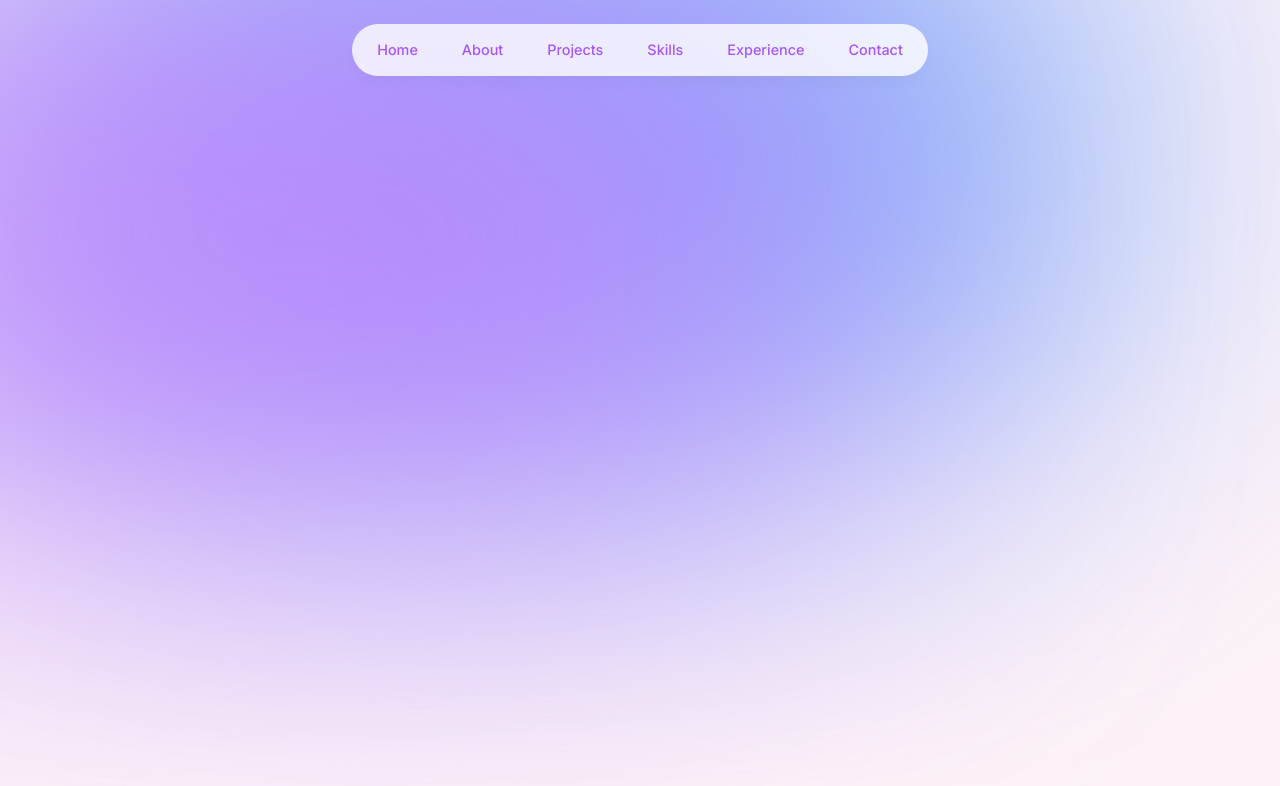
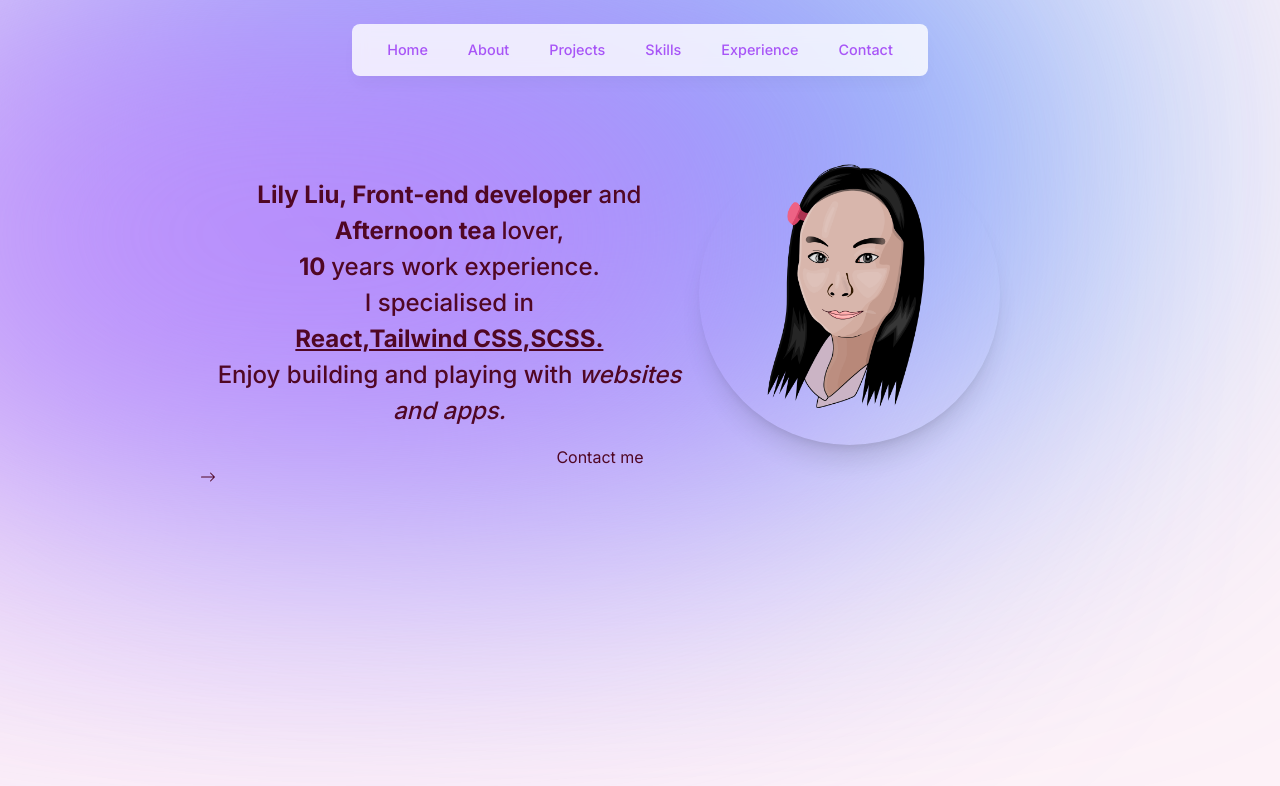
Before and after one commit to LilycLiu/Portfolio, a Next.js app: page / in a window 1280 px wide. Shown: the top 786 px of the page. Built offline with nearby package versions, Linux system fonts and the light colour scheme.

Commit message:
Add introduction and header

```diff
--- a/app/layout.tsx
+++ b/app/layout.tsx
@@ -17,12 +17,13 @@ export default function RootLayout({
   return (
     <html lang="en">
       <body className={`${inter.className}
-       bg-pink-50 text-pink-950 relative h-[5000px]`}
+       bg-pink-50 text-pink-950 relative h-[5000px] pt-28 pr-20 sm:pt-36`}
        >
         <div className="bg-blue-400 absolute top-[-6rem] -z-10 right-[11rem] h-[31.25rem] w-[31.25rem] rounded-full blur-[10rem] sm:w-[68.75rem]"></div>
         <div className="bg-purple-400 absolute top-[-1rem] -z-10 left-[-35rem] h-[31.25rem] w-[50rem] rounded-full blur-[10rem] sm:w-[68.75rem] md:left-[-33rem] lg:left-[-28rem] xl:left-[-15rem] 2xl:left-[-5rem]"></div>
 
         <Header />
+
         {children}
         </body>
     </html>
--- a/app/page.tsx
+++ b/app/page.tsx
@@ -1,7 +1,9 @@
+import Introduction from "@/components/introduction";
+
 export default function Home() {
   return (
-    <main className="">
-
+    <main className="flex flex-col items-center px-4">
+      <Introduction />
     </main>
   )
 }
--- a/components/header.tsx
+++ b/components/header.tsx
@@ -8,13 +8,13 @@ import Link from 'next/link';
 export default function Header() {
   return (
     <header className='z-[999] relative'>
-        <motion.div className='fixed top-0 left-1/2 -translate-x-1/2 h-[4.5rem] w-full rounded-none border-white border-opacity-40 bg-white bg-opacity-80 shadow-lg shadow-black/[0.03] backdrop-blur-[0.5rem] sm:top-6 sm:h-[3.25rem] sm:w-[36rem] sm:rounded-full'
+        <motion.div className='fixed top-0 left-1/2 -translate-x-1/2 h-[4.5rem] width-full; rounded-full border-white border-opacity-40 bg-white bg-opacity-80 shadow-lg shadow-black/[0.03] backdrop-blur-[0.5rem] sm:top-6 sm:h-[3.25rem] sm:w-[36rem] sm:rounded-lg'
             initial={{ y: -100, x: "-50%", opacity: 0 }}
             animate={{ y: 0, x: "-50%", opacity: 1 }}
         ></motion.div>
 
         <nav className='flex fixed top-[0.15rem] left-1/2 h-12 -translate-x-1/2 py-2 sm:top-[1.7rem] sm:h-[initial] sm:py-0'>
-            <ul className='flex w-[22rem] flex-wrap items-center justify-center gap-y-1 text-[0.9rem] font-medium text-purple-500 sm:w-[initial] sm:flex-nowrap sm:gap-5'>
+            <ul className='flex w-[22rem] flex-wrap items-center justify-center gap-y-0.5 text-[0.9rem] font-medium text-purple-500 sm:w-[initial] sm:flex-nowrap sm:gap-4'>
                 {links.map((link) => (
                     <motion.li
                     className='h-3/4 flex items-center justify-center'
--- /dev/null
+++ b/components/introduction.tsx
@@ -0,0 +1,52 @@
+"use client"
+
+import Image from 'next/image'
+import LilyPic from '../images/Lily.png'
+import React from 'react'
+import { motion } from 'framer-motion'
+import Link from 'next/link'
+import {BsArrowRight} from "react-icons/bs"
+
+export default function Introduction() {
+  return (
+    <section className='mb-28 max-w-[50rem] text-center sm:mb-0'>
+      <div className='flex items-center justify-center'>
+        <motion.p className='mt-4 px-4 text-sm font-medium !leading-[1.5] sm:text-2xl'
+          initial={{ opacity: 0, y: 100 }}
+          animate={{ opacity: 1 , y: 0 }}
+        >
+          <span className='font-bold'>Lily Liu, </span>
+          <span className='font-bold'>Front-end developer</span> and <span className='font-bold'>Afternoon tea </span>lover,
+          <span className='font-bold'> <br/>10 </span>years work experience. <br/>I specialised in <br/>
+          <span className= 'font-bold underline'>React,Tailwind CSS,SCSS.</span><br/>
+            Enjoy building and playing with <span className='italic'>websites and apps.</span>
+        </motion.p>
+        <motion.div
+          initial={{ opacity: 0, scale: 0 }}
+            animate={{ opacity: 1 , scale: 1 }}
+            transition={{
+              type: "tween",
+              duration: 0.3,
+            }}
+          >
+            <Image
+             src={LilyPic}
+             alt="Lily's photo"
+             width='400'
+             height='400'
+             quality='95'
+             priority={true}
+             className='h-30 w-30 rounded-full object-cover shadow-xl relative'
+             />
+          </motion.div>
+
+        </div>
+
+        <div>
+            <Link href='#contact'>Contact me
+            <BsArrowRight /></Link>
+        </div>
+
+    </section>
+  )
+}
```
Also changed, not shown: .eslintrc.json, images/BubbleTumbler.png (added), images/Lily.png (added).
